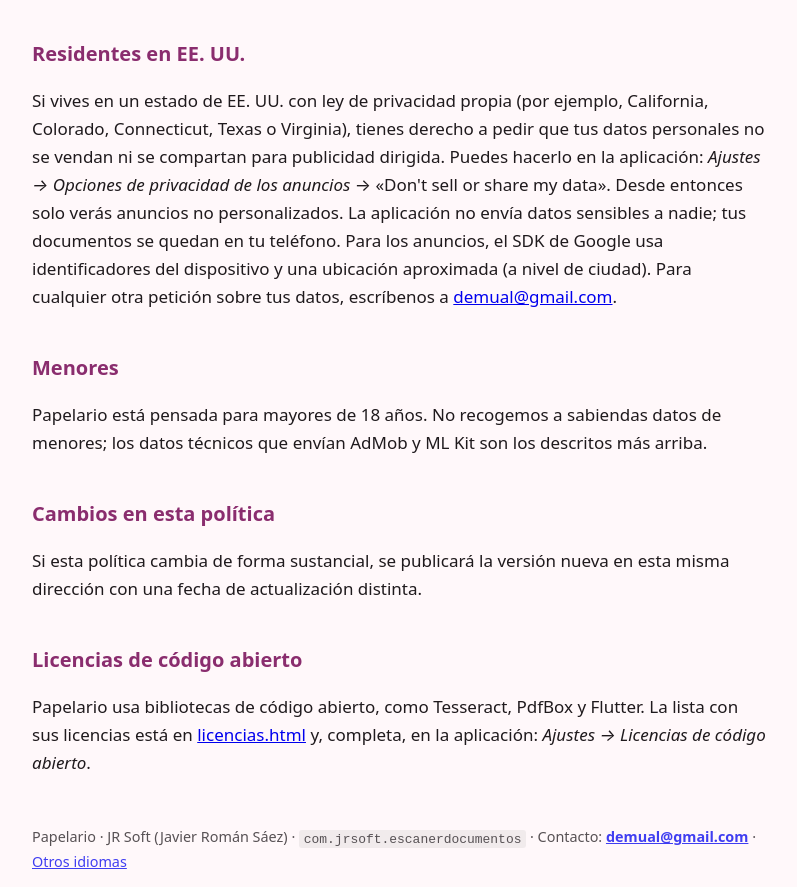
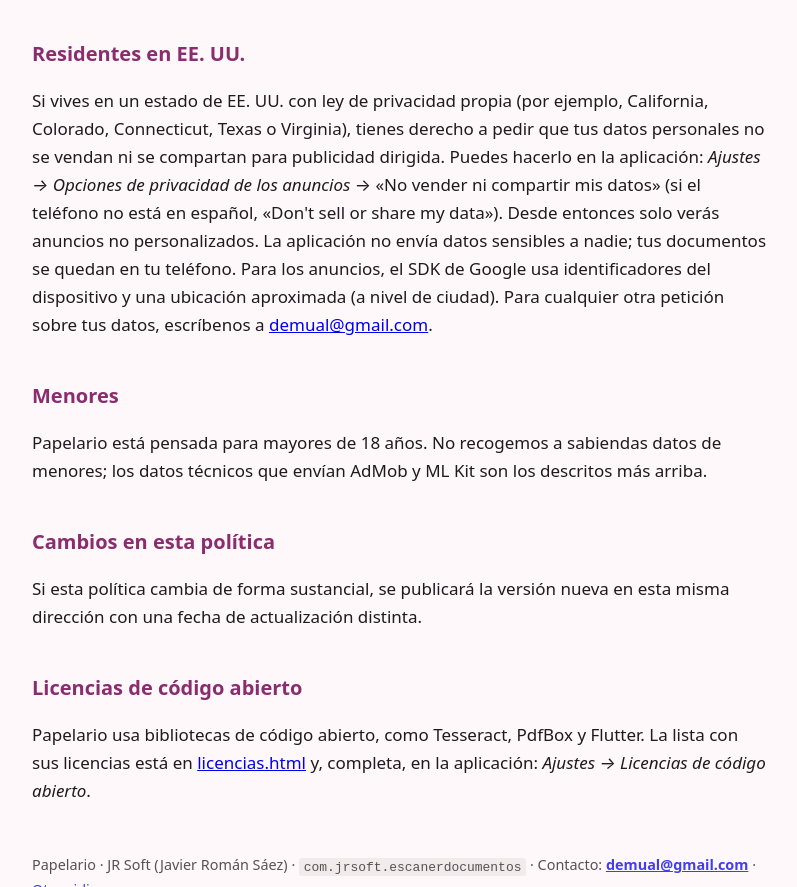
Before and after one commit to Demual/papelario-legal, a plain HTML site: page privacidad-es.html in a window 1280 px wide. Shown: the part 6497-7384 px from the top of the page, without its empty margins (240-1037 px from the left). Drawn offline with Linux system fonts and the light colour scheme.

Commit message:
docs(legal): la opción en español del mensaje de EE. UU.
Revisión del legal (ORDEN CG-20261026-6). No es asesoramiento jurídico. Sin push.

Co-Authored-By: Claude Opus 5.5 <noreply@anthropic.com>

```diff
--- a/privacidad-es.html
+++ b/privacidad-es.html
@@ -145,7 +145,7 @@
 <p>También puedes escribir a la dirección de contacto o presentar una reclamación ante la <a href="https://www.aepd.es">Agencia Española de Protección de Datos</a> o ante la autoridad de protección de datos de tu país.</p>
 
 <h2 id="eeuu">Residentes en EE. UU.</h2>
-<p>Si vives en un estado de EE. UU. con ley de privacidad propia (por ejemplo, California, Colorado, Connecticut, Texas o Virginia), tienes derecho a pedir que tus datos personales no se vendan ni se compartan para publicidad dirigida. Puedes hacerlo en la aplicación: <em>Ajustes → Opciones de privacidad de los anuncios</em> → «Don't sell or share my data». Desde entonces solo verás anuncios no personalizados. La aplicación no envía datos sensibles a nadie; tus documentos se quedan en tu teléfono. Para los anuncios, el SDK de Google usa identificadores del dispositivo y una ubicación aproximada (a nivel de ciudad). Para cualquier otra petición sobre tus datos, escríbenos a <a href="mailto:demual@gmail.com">demual@gmail.com</a>.</p>
+<p>Si vives en un estado de EE. UU. con ley de privacidad propia (por ejemplo, California, Colorado, Connecticut, Texas o Virginia), tienes derecho a pedir que tus datos personales no se vendan ni se compartan para publicidad dirigida. Puedes hacerlo en la aplicación: <em>Ajustes → Opciones de privacidad de los anuncios</em> → «No vender ni compartir mis datos» (si el teléfono no está en español, «Don't sell or share my data»). Desde entonces solo verás anuncios no personalizados. La aplicación no envía datos sensibles a nadie; tus documentos se quedan en tu teléfono. Para los anuncios, el SDK de Google usa identificadores del dispositivo y una ubicación aproximada (a nivel de ciudad). Para cualquier otra petición sobre tus datos, escríbenos a <a href="mailto:demual@gmail.com">demual@gmail.com</a>.</p>
 
 <h2>Menores</h2>
 <p>Papelario está pensada para mayores de 18 años. No recogemos a sabiendas datos de menores; los datos técnicos que envían AdMob y ML Kit son los descritos más arriba.</p>
```
